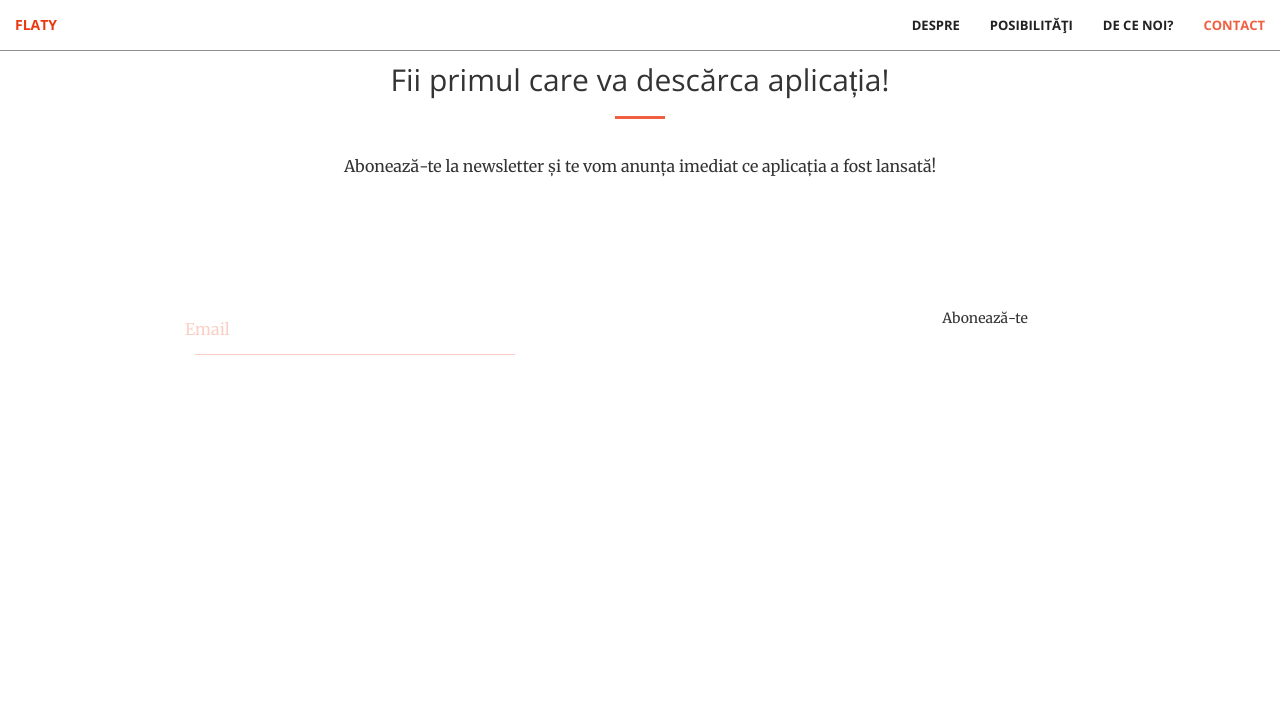
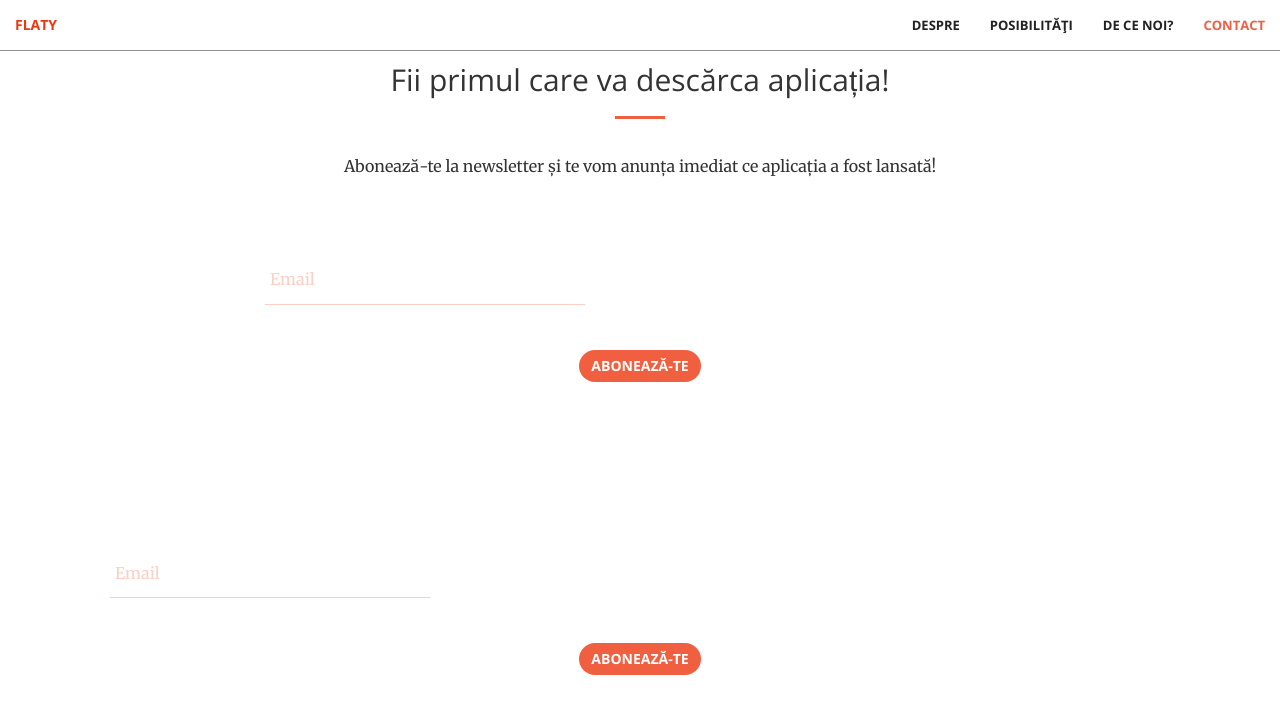
Before and after one commit to rptoma/Flaty-landing-page-2, a Jekyll site: the page built from index.html, in a window 1280 px wide and 900 px high, scrolled down 2628 px. Shown: the top 714 px of the window. Built offline with Jekyll 4.4.1, drawn with Linux system fonts in a browser that asks for light colours; before the commit the page ends 3163 px from its top, so only the background shows below that.

Commit message:
Update contact.html

```diff
--- a/_includes/contact.html
+++ b/_includes/contact.html
@@ -27,20 +27,34 @@
                 </div>
             </center>-->
         </div>
+        <div class="row">
+            <div class="col-lg-8 col-lg-offset-2 text-center">
+                <form>
+                    <div class="group text-center">
+                        <input type="text" required="required"/><span class="highlight"></span><span class="bar"></span>
+                        <label>Email</label>
+                    </div>
+                        <div class="group text-center">
+                            <button type="submit" class="btn btn-primary">Abonează-te</button>
+                        </div>
+                    </div>
+                </form>
+            </div>
+        </div>
+
         <div class="container-fluid" style="text-align: center; margin: 80px;">
-            <div class="col-md-12" style="display: block;">
+            <div class="col-md-12">
                         <form>
-                            <div >
-                            <div class="col-md-9">
-                              <input type="text" required="required"/><span class="highlight"></span><span class="bar"></span>
-                              <label>Email</label>
-                            </div>
-                            <div class=" col-md-3 " style="margin-top:10px>
+                            <div class="group">
+                                  <input type="text" required="required"/><span class="highlight"></span><span class="bar"></span>
+                                  <label>Email</label>
+                                </div>
+                            <div class="group text-center">
                               <button type="submit" class="btn btn-primary">Abonează-te</button>
                             </div>
                         </div>
                         </form>
-                    </div>
+            </div>
         </div>
 
 </section>
```
